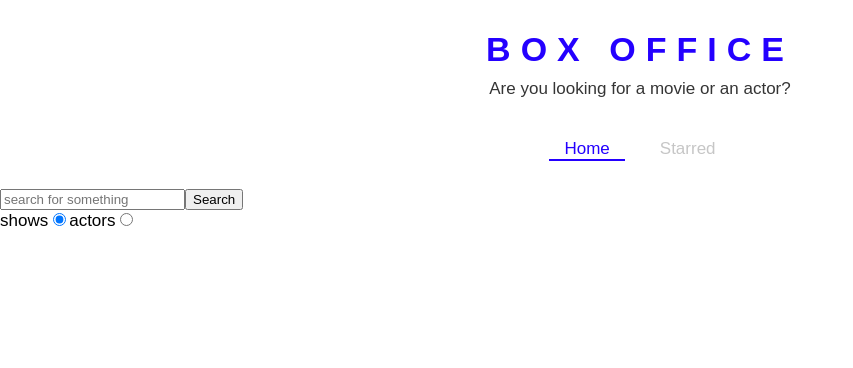
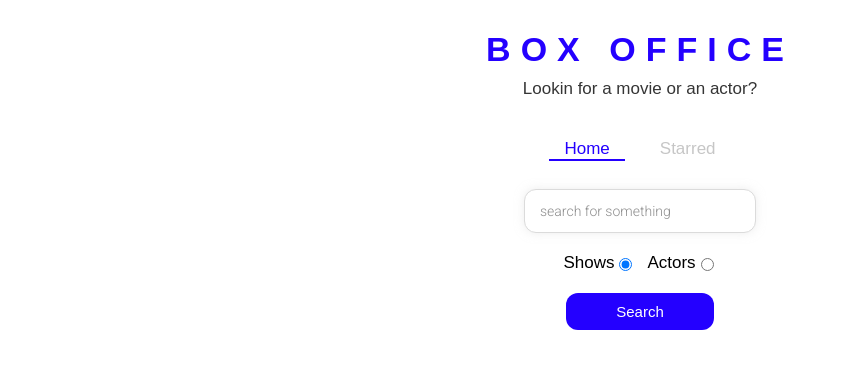
Before and after one commit to leannefrank15/box-office, a React (Create React App) app: page / in a window 1280 px wide. Shown: the top 368 px of the page, without its empty margins (0-853 px from the left). Built offline with nearby package versions, Linux system fonts and the light colour scheme.

Commit message:
styled the entire app

```diff
--- a/src/components/MainPageLayout.js
+++ b/src/components/MainPageLayout.js
@@ -8,7 +8,7 @@ const MainPageLayout = ({children}) => {
 
       <Title
       title="Box Office"
-      subtitle="Are you looking for a movie or an actor?"
+      subtitle="Lookin for a movie or an actor?"
        />
 
       <Navs />
--- a/src/components/show/ShowGrid.js
+++ b/src/components/show/ShowGrid.js
@@ -31,7 +31,7 @@ export const ShowGrid = ({data}) => {
         onStarClick={onStarClick}
         isStarred={isStarred}/>
         )
-      })};
+      })}
 
 </FlexGrid>
   )
--- a/src/components/show/ShowMainData.styled.js
+++ b/src/components/show/ShowMainData.styled.js
@@ -67,4 +67,4 @@ span {
   border-radius: 20px;
   font-size: 14px;
 }
-`;
+`
--- a/src/components/styles.js
+++ b/src/components/styles.js
@@ -53,5 +53,5 @@ width: 300px;
     32% 57%,
     2% 35%,
     39% 35%
-  );
+  )
 `;
--- a/src/pages/Home.js
+++ b/src/pages/Home.js
@@ -4,6 +4,7 @@ import MainPageLayout from '../components/MainPageLayout'
 import ShowGrid from '../components/show/ShowGrid';
 import {api_funct} from '../misc/config'
 import { useLastQuery } from '../misc/custom-hooks';
+import { RadioInputsWrapper, SearchButtonWrapper, SearchInput } from './Home.styled';
 
 const Home = () => {
 
@@ -11,8 +12,8 @@ const Home = () => {
   const [results, setResult] = useState(null); //creating state object for storing array of search results
   const [searchOption, setSearchOption] = useState('shows'); //creating state to store radio button result
 
-  const isShowsChecked=searchOption;
-  let checkedopt;
+   const isShowsChecked=searchOption;
+   let checkedopt;
 
   if(isShowsChecked==='shows'){
     checkedopt=true;
@@ -47,7 +48,7 @@ const Home = () => {
 
   const displayResult = () => {
     if (results && results.length === 0) {
-      return "no results found";
+      return <div style={{textAlign: 'center'}}> No results found</div>
     }
     if (results && results.length >0){
 
@@ -60,15 +61,40 @@ const Home = () => {
   return (
 
     <MainPageLayout>
-     <input type='text' onChange={onEventChange} value={input_state} onKeyDown={onKeyDown} placeholder="search for something" />
+     <SearchInput type='text' onChange={onEventChange} value={input_state} onKeyDown={onKeyDown} placeholder="search for something" />
+
+
+
+       <RadioInputsWrapper>
+
+         <label htmlFor="shows-search" >
+           Shows
+           </label>
+           <input type="radio"
+           id="shows-search"
+           value="shows"
+           onChange={onRadioChange}
+           checked={checkedopt}
+           style={{
+             marginRight: '15px',
+           }}
+           />
+
+
+       <label htmlFor="actors-search">
+           Actors
+       </label>
+           <input type="radio"
+           id="actors-search"
+           value="people"
+           onChange={onRadioChange}
+           checked={!checkedopt}
+           />
+       </RadioInputsWrapper>
+       <SearchButtonWrapper>
      <button type='button' onClick={onSearch}>Search</button>
-     <div>
-       <label htmlFor="shows-search">shows</label>
-       <input id="shows-search" type="radio" value="shows" onChange={onRadioChange} checked={checkedopt}/>
+     </SearchButtonWrapper>
 
-       <label htmlFor="actors-search">actors</label>
-       <input id="actors-search" type="radio" value="people" onChange={onRadioChange} checked={!checkedopt}/>
-     </div>
      <div><h4>{displayResult()}</h4></div>
     </MainPageLayout>
 
--- /dev/null
+++ b/src/pages/Home.styled.js
@@ -0,0 +1,50 @@
+import styled from 'styled-components'
+
+
+export const SearchInput = styled.input`
+display: block;
+font-family: 'Roboto', sans-serif;
+width: 200px;
+margin: auto;
+outline: none;
+padding: 13px 15px;
+border: 1px solid #dbdbdb;
+box-shadow: 0px 0px 10px 0px rgba(219, 219, 219, 0.5);
+font-size: 14px;
+border-radius: 12px;
+color: #8d8d8d;
+
+&::placeholder {
+  font-weight: 300;
+  color: #8d8d8d;
+}
+`;
+
+export const RadioInputsWrapper = styled.div`
+display: flex;
+justify-content: center;
+margin: 20px 0;
+
+div {
+  margin: 0 15px;
+}
+`;
+
+export const SearchButtonWrapper = styled.div`
+text-align: center;
+margin-bottom: 35px;
+
+button {
+  color: #fff;
+  background-color: ${({ theme }) => theme.mainColors.blue};
+  margin: auto;
+  padding: 10px 50px;
+  font-size: 15px;
+  border: none;
+  outline: none;
+  border-radius: 12px;
+  &:hover {
+    cursor: pointer;
+  }
+}
+`;
```
